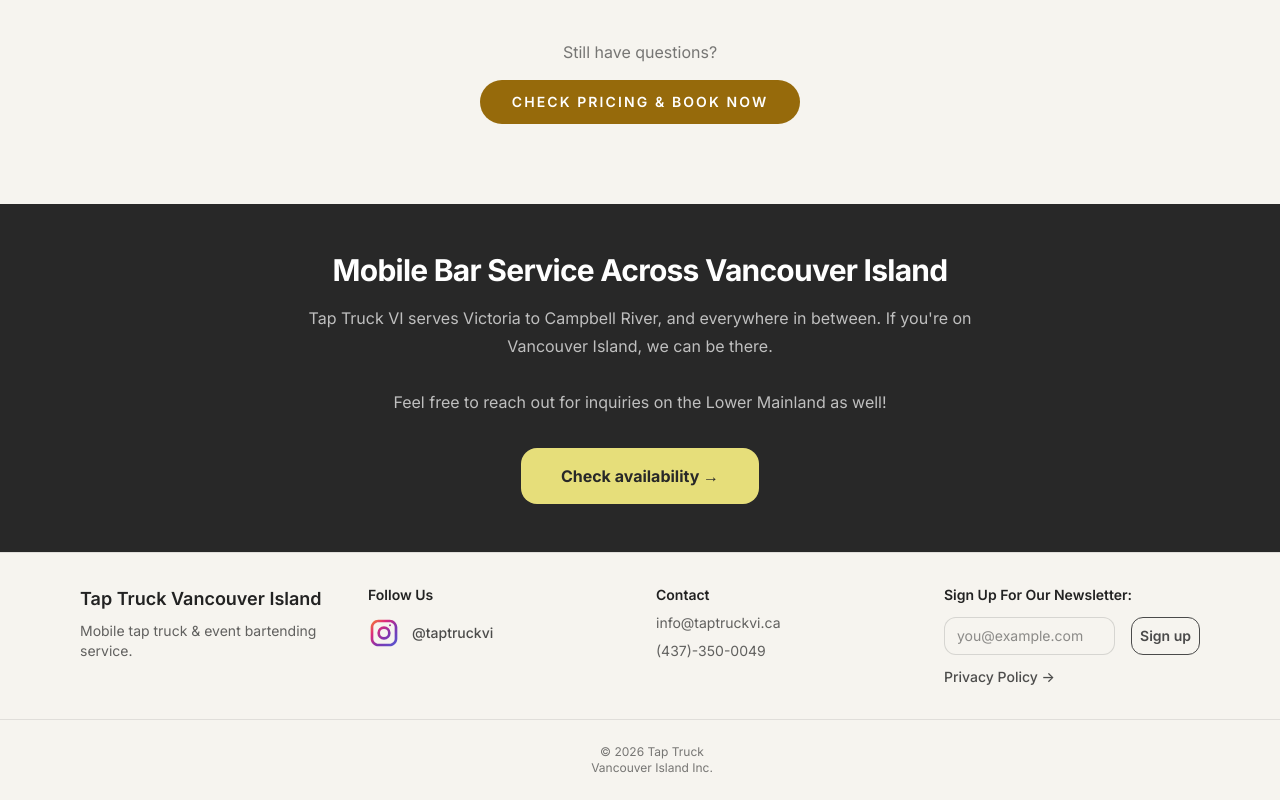
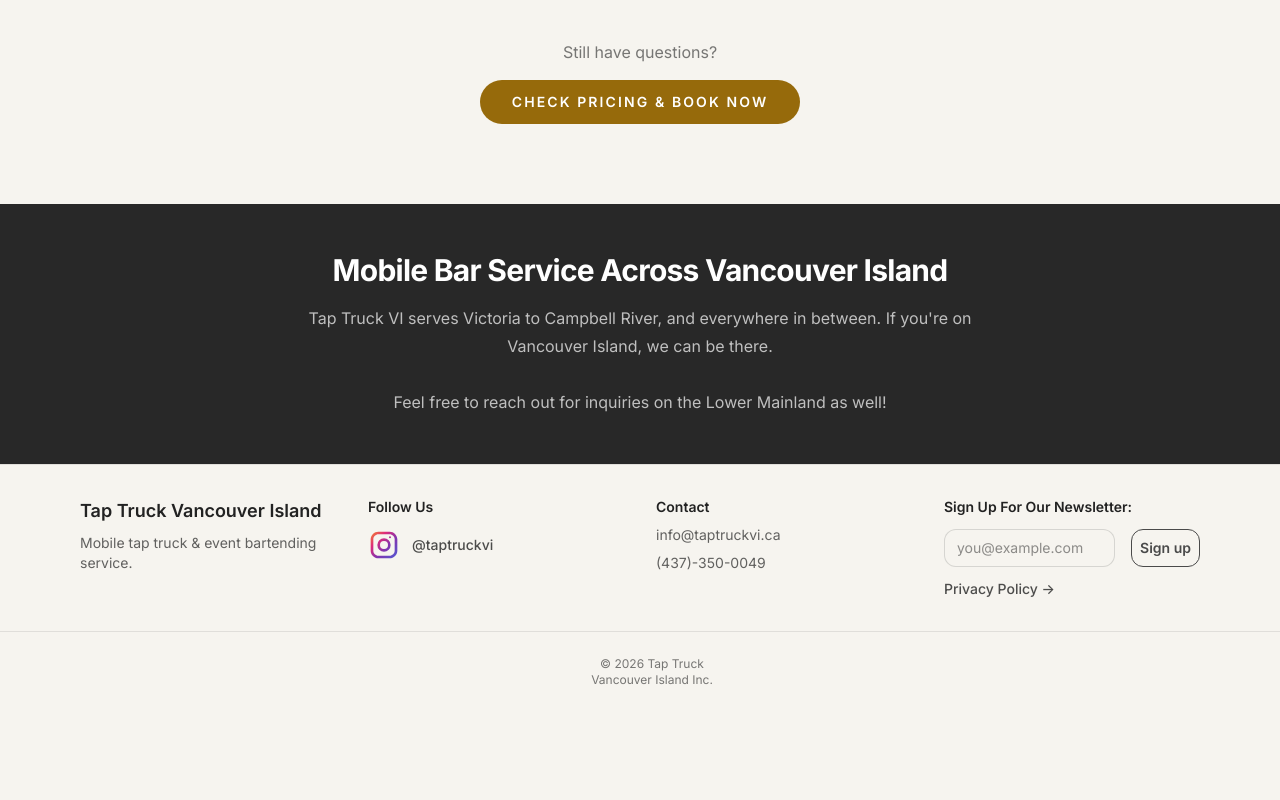
Before and after one commit to Rofellos/taptruck-website, a SvelteKit app: page /faq in a window 1280 px wide. Shown: the part 1210-2010 px from the top of the page. After the commit the page ends 1922 px from the top, so only its background shows below. Built offline with nearby package versions, Linux system fonts and the light colour scheme.

Commit message:
fingers crossed

```diff
--- a/src/routes/faq/+page.svelte
+++ b/src/routes/faq/+page.svelte
@@ -150,11 +150,5 @@
     <p class="mt-4 text-white/70 text-base leading-7 max-w-2xl mx-auto">
       Tap Truck VI serves Victoria to Campbell River, and everywhere in between. If you're on Vancouver Island, we can be there. <br><br>Feel free to reach out for inquiries on the Lower Mainland as well!
     </p>
-    <a
-      href="/book"
-      class="mt-8 inline-flex items-center justify-center rounded-2xl bg-[rgb(var(--brand-secondary))] px-10 py-4 text-base font-bold text-[rgb(var(--brand-primary-dark))] transition hover:opacity-90"
-    >
-      Check availability →
-    </a>
   </div>
 </section>
```
